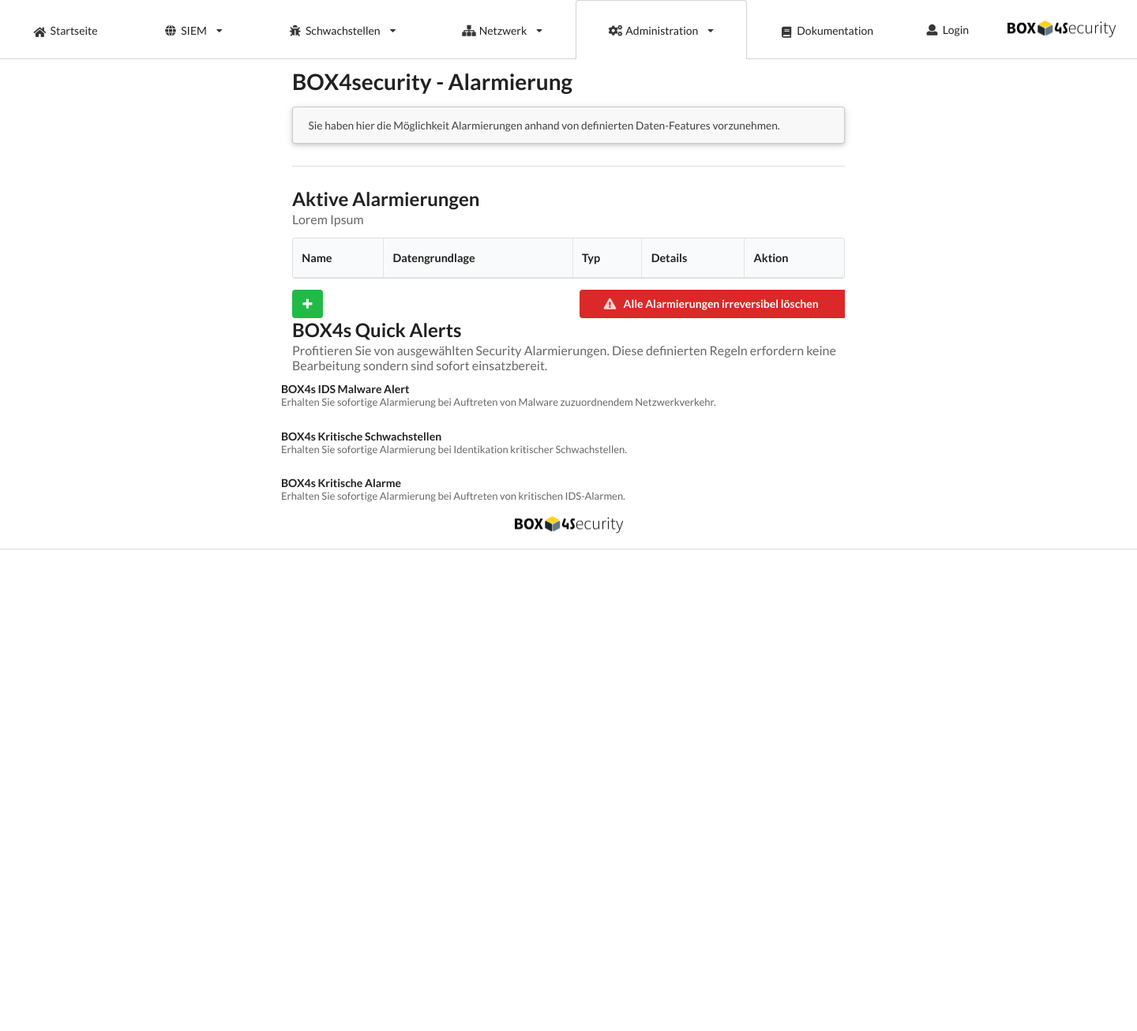
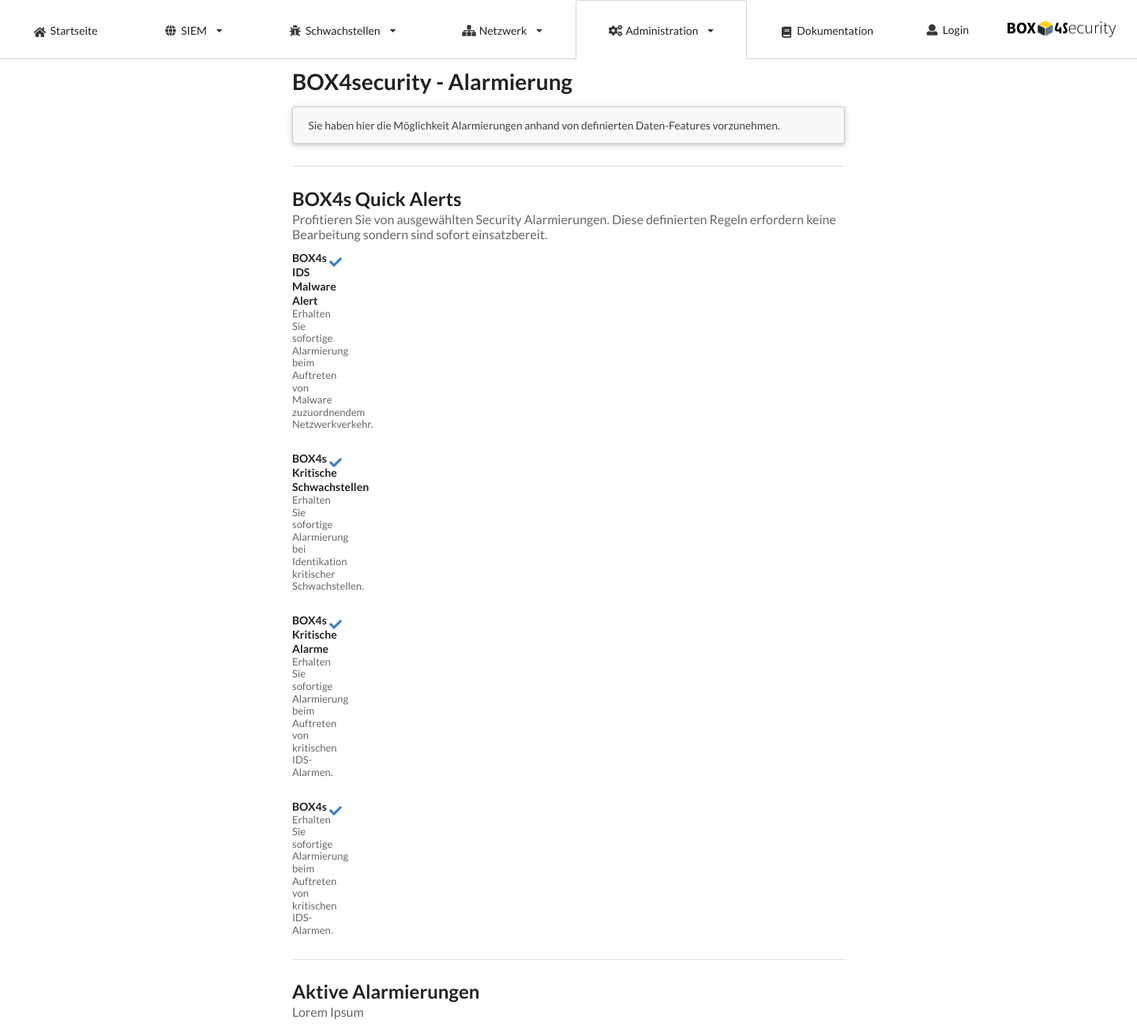
Before and after one commit to 4sConsult/box4security, a Flask app: template docker/web/source/templates/alert.html in a window 1440 px wide. Shown: the top 1306 px of the page at 79% size. Before the commit the page ends 696 px from the top, so only its background shows below. Run offline with Flask 2, Linux system fonts and the light colour scheme; the template is opened without the code that fills it, so the values that code supplies are empty.

Commit message:
BOX4s Quick Alerts Buttons

```diff
--- a/docker/web/source/templates/alert.html
+++ b/docker/web/source/templates/alert.html
@@ -6,6 +6,36 @@
       <p>
         Sie haben hier die Möglichkeit Alarmierungen anhand von definierten Daten-Features vorzunehmen.
       </p>
+    </div>
+    <div class="ui inverted section divider"></div>
+    <div class="section">
+      <h2 class="ui header">BOX4s Quick Alerts<div class="sub header">Profitieren Sie von ausgewählten Security Alarmierungen. Diese definierten Regeln erfordern keine Bearbeitung sondern sind sofort einsatzbereit.</div></h2>
+      <div class="ui grid">
+        <div class="row">
+          <div class="twelve column">
+            <h5 class="ui header">BOX4s IDS Malware Alert<div class="sub header">Erhalten Sie sofortige Alarmierung beim Auftreten von Malware zuzuordnendem Netzwerkverkehr.</div></h5>
+          </div>
+          <div class="two column"><a data-tooltip="Aktivieren" class="green icon button" href=""><i class="check icon"></i></a></div>
+        </div>
+        <div class="row">
+          <div class="twelve column">
+            <h5 class="ui header">BOX4s Kritische Schwachstellen<div class="sub header">Erhalten Sie sofortige Alarmierung bei Identikation kritischer Schwachstellen.</div></h5>
+          </div>
+          <div class="two column"><a data-tooltip="Aktivieren" class="green icon button" href=""><i class="check icon"></i></a></div>
+        </div>
+        <div class="row">
+          <div class="twelve column">
+            <h5 class="ui header">BOX4s Kritische Alarme<div class="sub header">Erhalten Sie sofortige Alarmierung beim Auftreten von kritischen IDS-Alarmen.</div></h5>
+          </div>
+          <div class="two column"><a data-tooltip="Aktivieren" class="green icon button" href=""><i class="check icon"></i></a></div>
+        </div>
+        <div class="row">
+          <div class="twelve column">
+            <h5 class="ui header">BOX4s <div class="sub header">Erhalten Sie sofortige Alarmierung beim Auftreten von kritischen IDS-Alarmen.</div></h5>
+          </div>
+          <div class="two column"><a data-tooltip="Aktivieren" class="green icon button" href=""><i class="check icon"></i></a></div>
+        </div>
+      </div>
     </div>
     <div class="ui inverted section divider"></div>
     <div class="section">
@@ -38,20 +68,6 @@
               </a>
             </div>
           </div>
-        </div>
-      </div>
-    </div>
-    <div class="section">
-      <h2 class="ui header">BOX4s Quick Alerts<div class="sub header">Profitieren Sie von ausgewählten Security Alarmierungen. Diese definierten Regeln erfordern keine Bearbeitung sondern sind sofort einsatzbereit.</div></h2>
-      <div class="ui grid">
-        <div class="row">
-          <h5 class="ui header">BOX4s IDS Malware Alert<div class="sub header">Erhalten Sie sofortige Alarmierung bei Auftreten von Malware zuzuordnendem Netzwerkverkehr.</div></h5>
-        </div>
-        <div class="row">
-          <h5 class="ui header">BOX4s Kritische Schwachstellen<div class="sub header">Erhalten Sie sofortige Alarmierung bei Identikation kritischer Schwachstellen.</div></h5>
-        </div>
-        <div class="row">
-          <h5 class="ui header">BOX4s Kritische Alarme<div class="sub header">Erhalten Sie sofortige Alarmierung bei Auftreten von kritischen IDS-Alarmen.</div></h5>
         </div>
       </div>
     </div>
```
